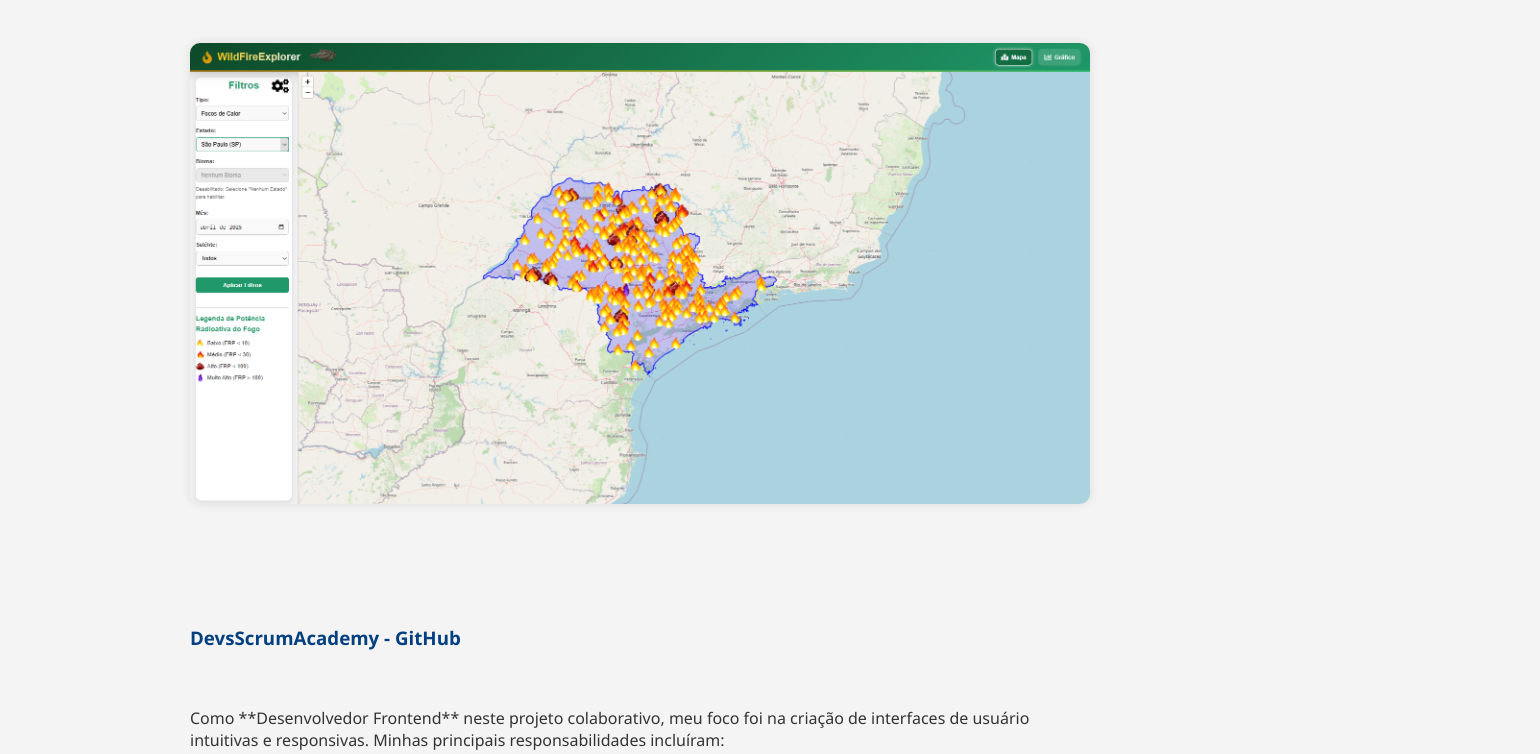
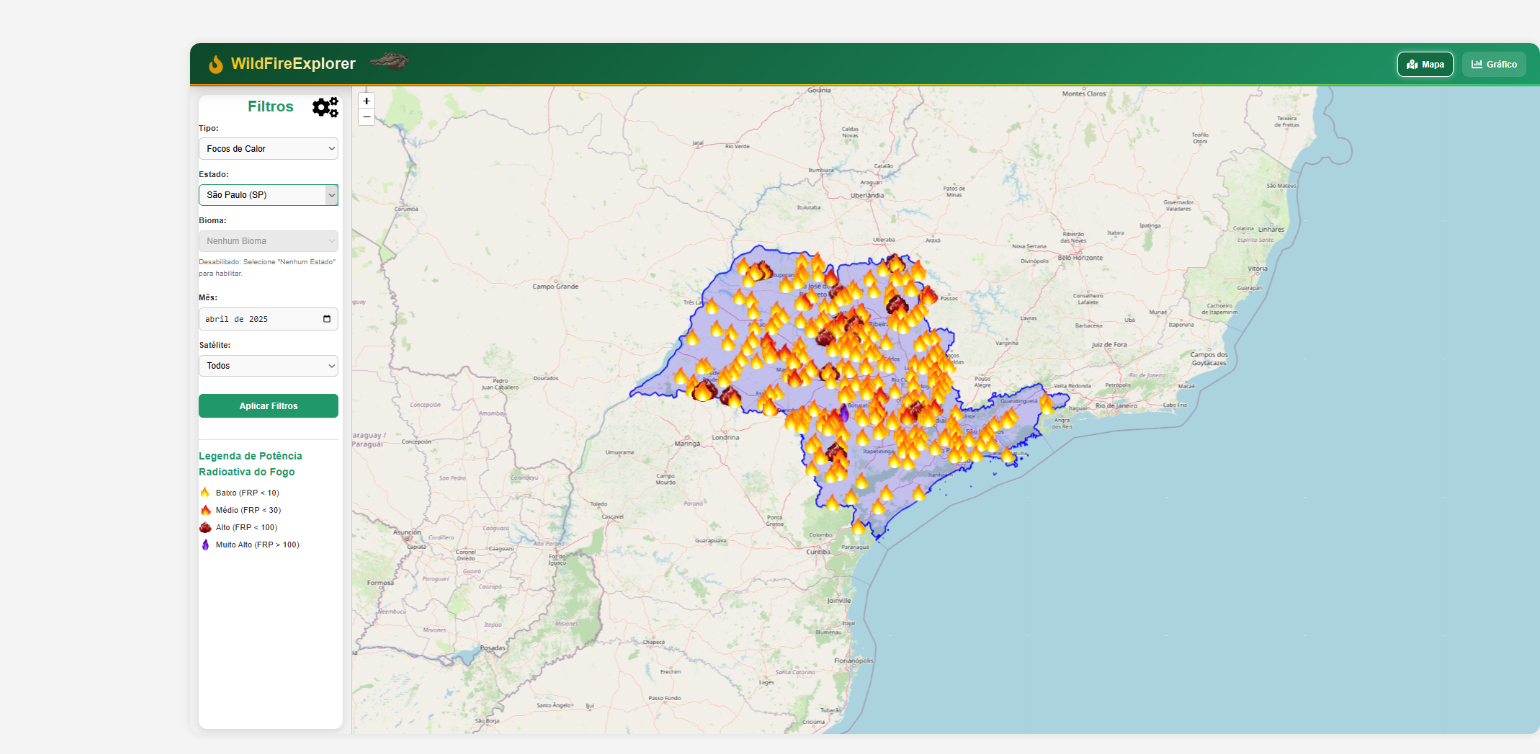
Before and after one commit to fatec-jacarei-dsm-portfolio/ra2581392423001, a plain HTML site: page docs/index.html in a window 1280 px wide. Shown: the part 1418-2172 px from the top of the page, 1540 px wide, since content can reach past the window. Drawn offline with Linux system fonts and the light colour scheme.

Commit message:
Update index.html

```diff
--- a/docs/index.html
+++ b/docs/index.html
@@ -58,7 +58,7 @@
     }
 
     .project-img {
-      max-width: 100%;
+      max-width: 150%;
       height: auto;
       border-radius: 10px;
       box-shadow: 0 0 10px rgba(0,0,0,0.1);
```
